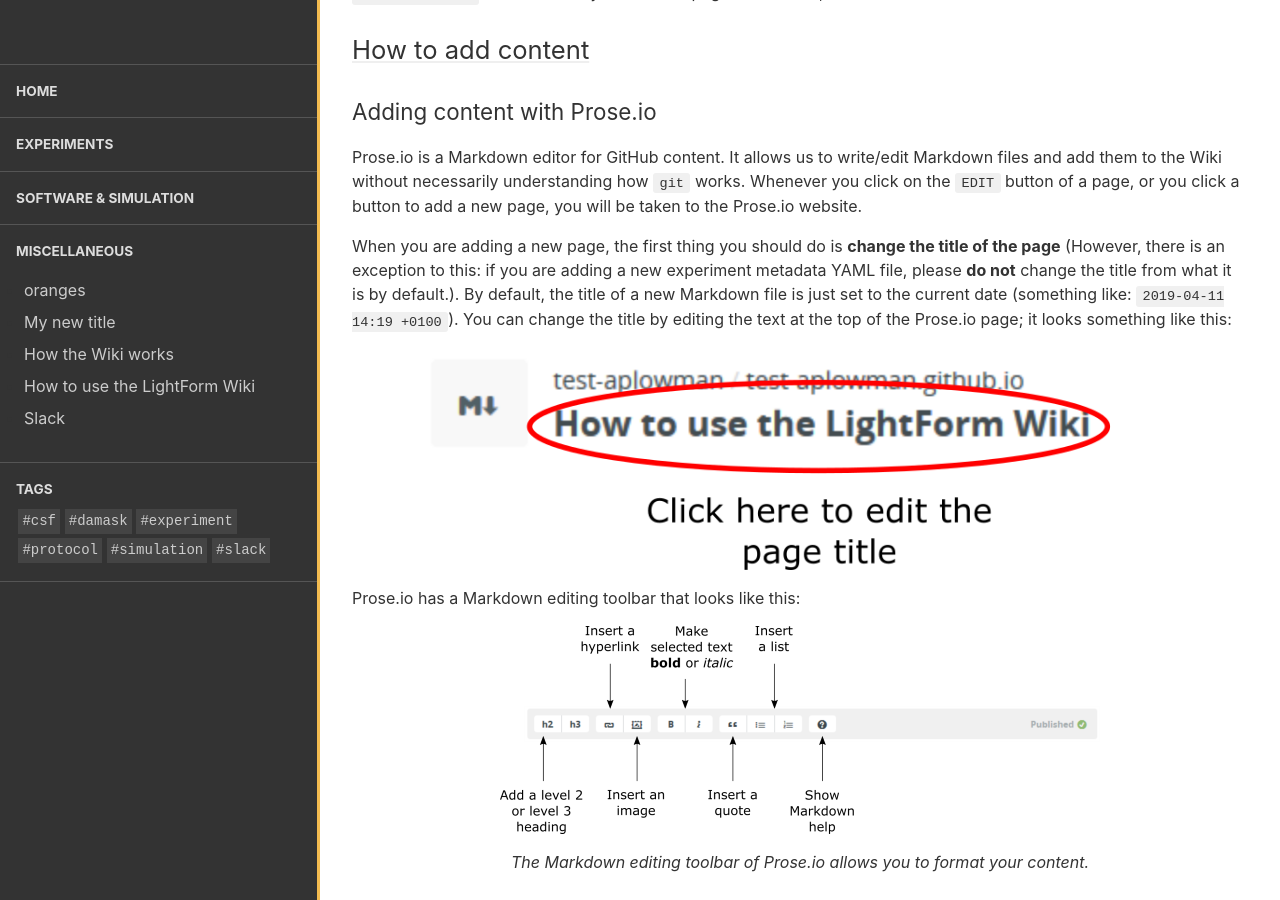
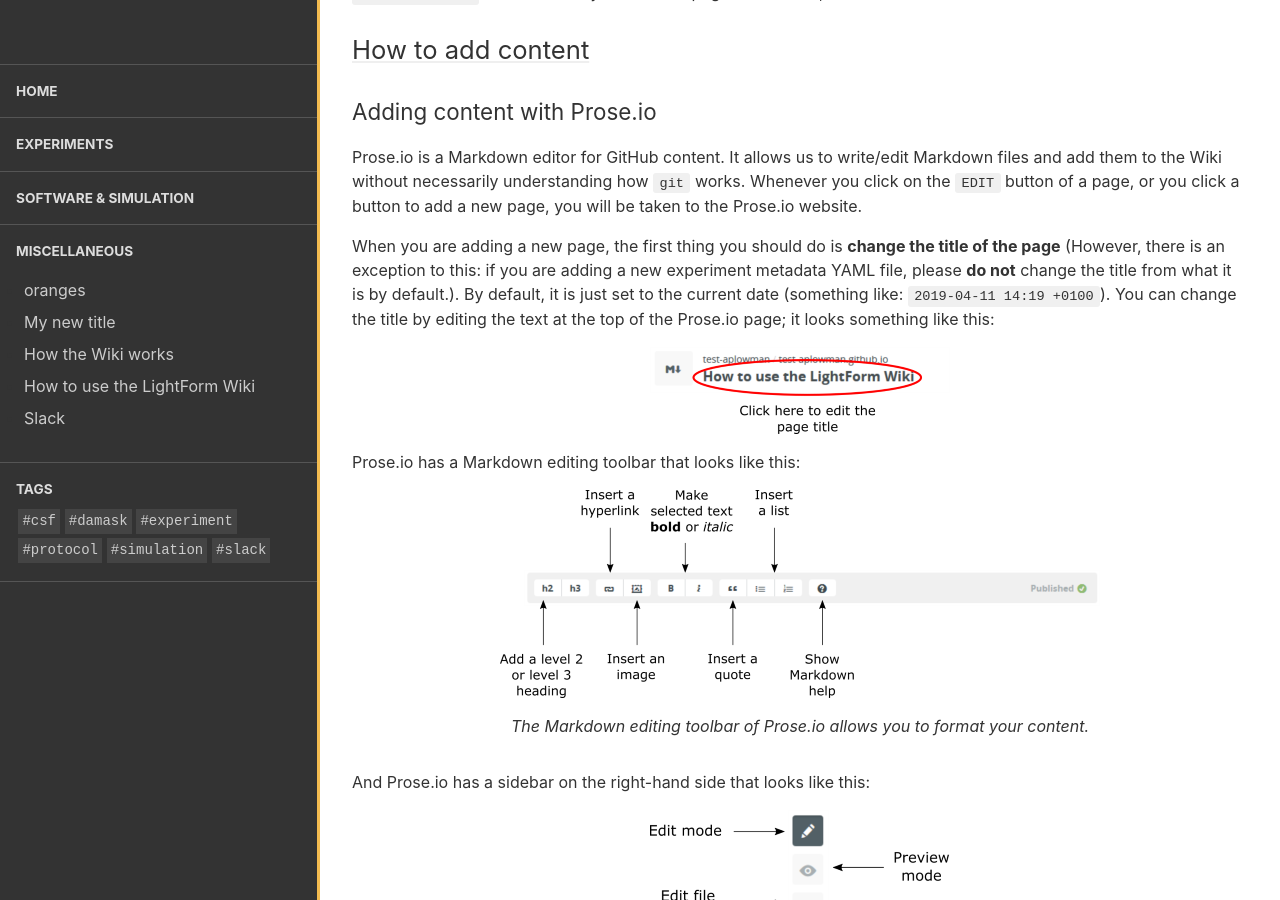
Before and after one commit to test-aplowman/test-aplowman.github.io, a Jekyll site: the page built from collections/_miscellaneous/how_to_use_wiki.md, in a window 1280 px wide and 900 px high, scrolled down 831 px. Built offline with Jekyll 4.4.1, drawn with Linux system fonts in a browser that asks for light colours.

Commit message:
Update how_to_use_wiki.md

```diff
--- a/collections/_miscellaneous/how_to_use_wiki.md
+++ b/collections/_miscellaneous/how_to_use_wiki.md
@@ -22,9 +22,9 @@
 
 Prose.io is a Markdown editor for GitHub content. It allows us to write/edit Markdown files and add them to the Wiki without necessarily understanding how `git` works. Whenever you click on the `EDIT` button of a page, or you click a button to add a new page, you will be taken to the Prose.io website.
 
-When you are adding a new page, the first thing you should do is **change the title of the page** (However, there is an exception to this: if you are adding a new experiment metadata YAML file, please **do not** change the title from what it is by default.). By default, the title of a new Markdown file is just set to the current date (something like: `2019-04-11 14:19 +0100`). You can change the title by editing the text at the top of the Prose.io page; it looks something like this:
+When you are adding a new page, the first thing you should do is **change the title of the page** (However, there is an exception to this: if you are adding a new experiment metadata YAML file, please **do not** change the title from what it is by default.). By default, it is just set to the current date (something like: `2019-04-11 14:19 +0100`). You can change the title by editing the text at the top of the Prose.io page; it looks something like this:
 
-![prose_io_title_guide.png]({{site.baseurl}}/assets/images/posts/prose_io_title_guide.png)
+![prose_io_title_guide_small.png]({{site.baseurl}}/assets/images/posts/prose_io_title_guide_small.png)
 
 Prose.io has a Markdown editing toolbar that looks like this:
 
```
